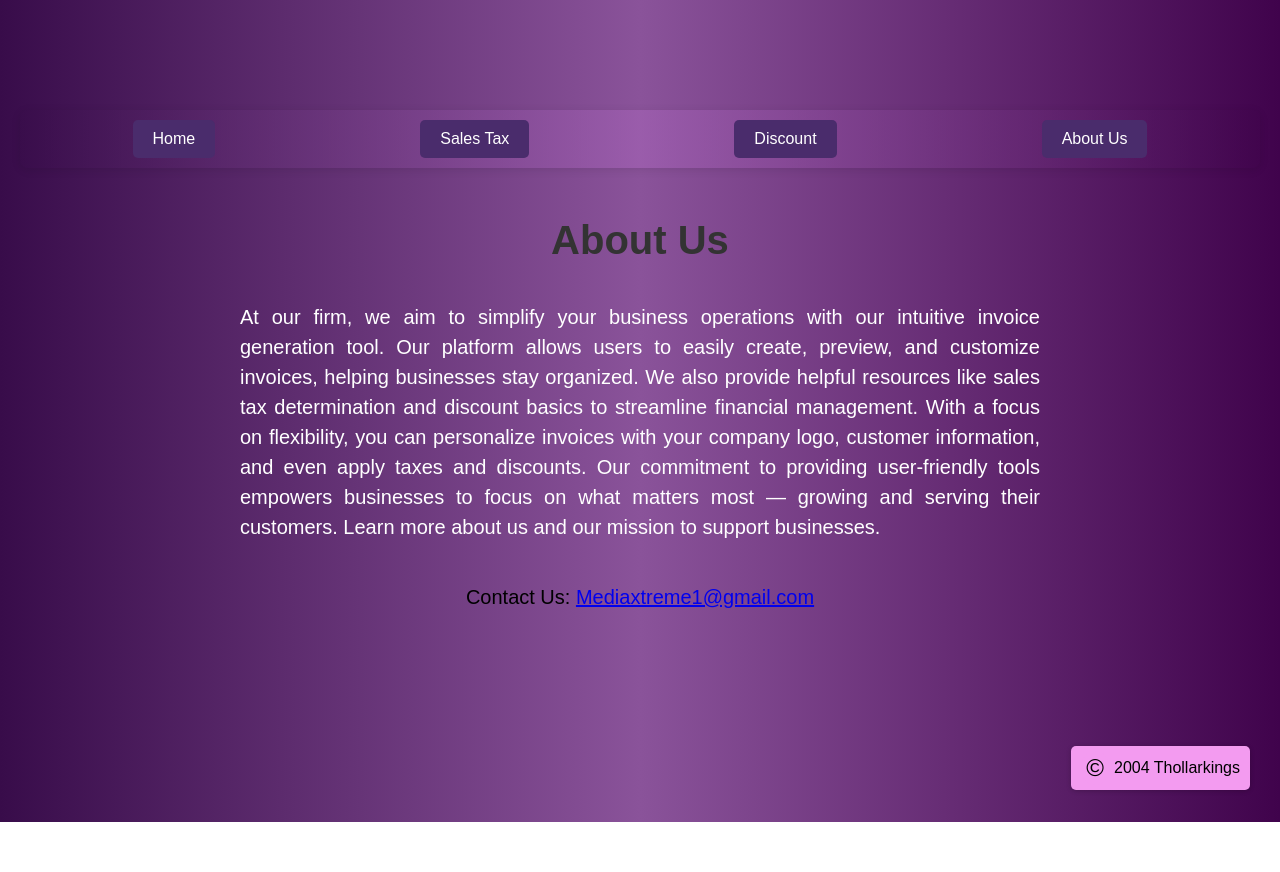
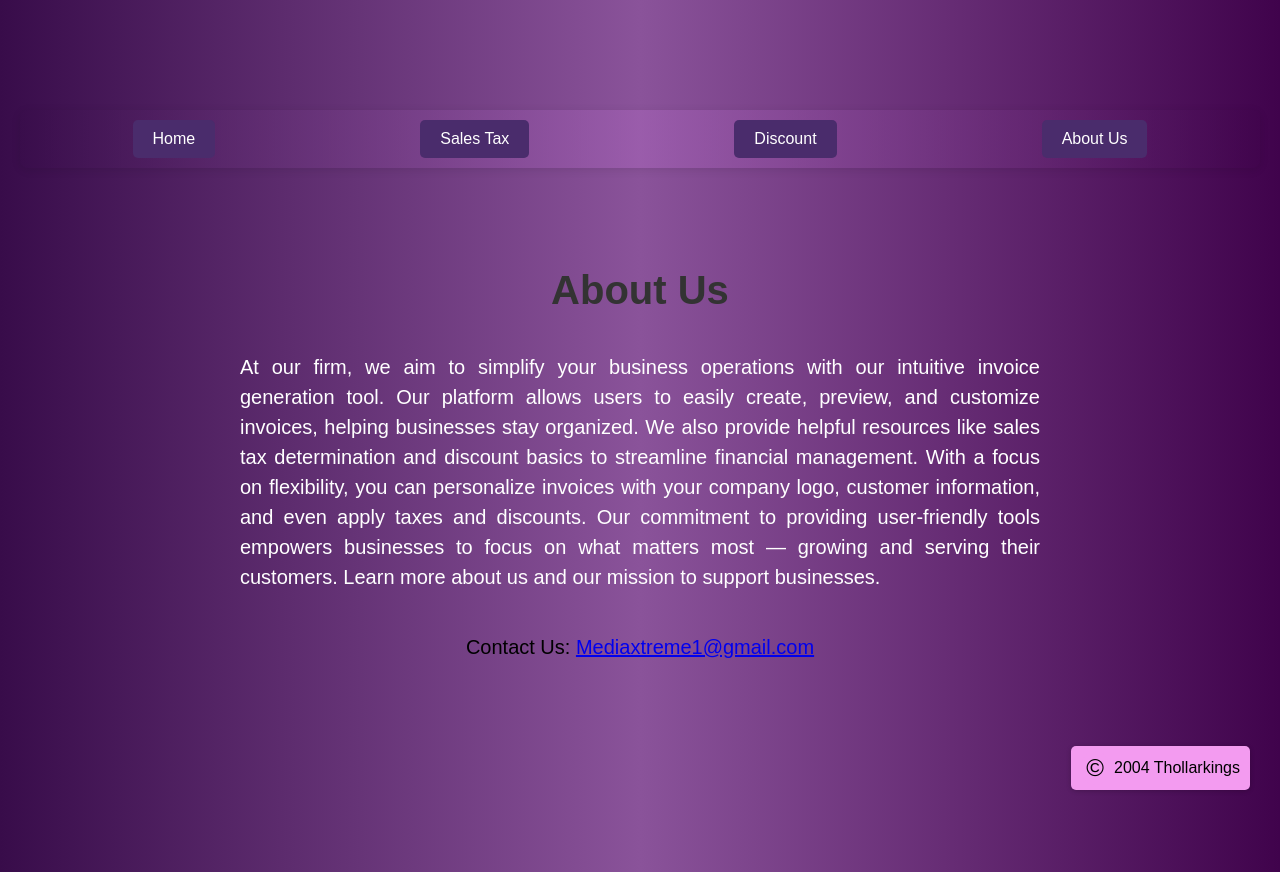
Before and after one commit to Thollarkings/InvoiceMax, a React (Create React App) app: page /about-us in a window 1280 px wide. Before the commit the page ends 822 px from the top, so only its background shows below. Built offline with nearby package versions, Linux system fonts and the light colour scheme.

Commit message:
Edited Nav buttons 1

```diff
--- a/src/components/AboutUs.css
+++ b/src/components/AboutUs.css
@@ -7,7 +7,7 @@
     font-size: 2em; /* Title font size */
     margin-bottom: 20px; /* Space below the title */
     padding: 10px;
-    margin-top: -50px;
+    margin-top: 0;
 }
 
 .about-us-container p {
```
